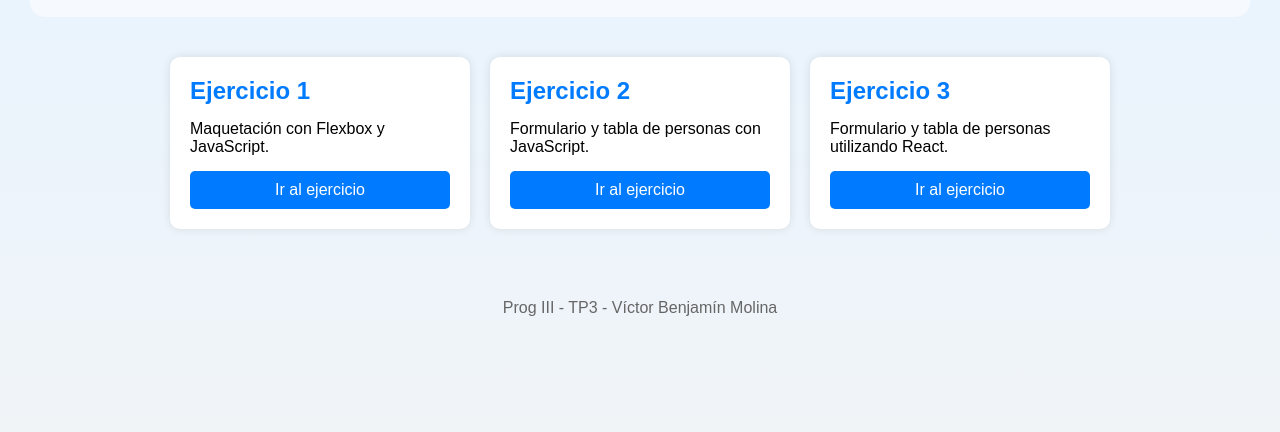
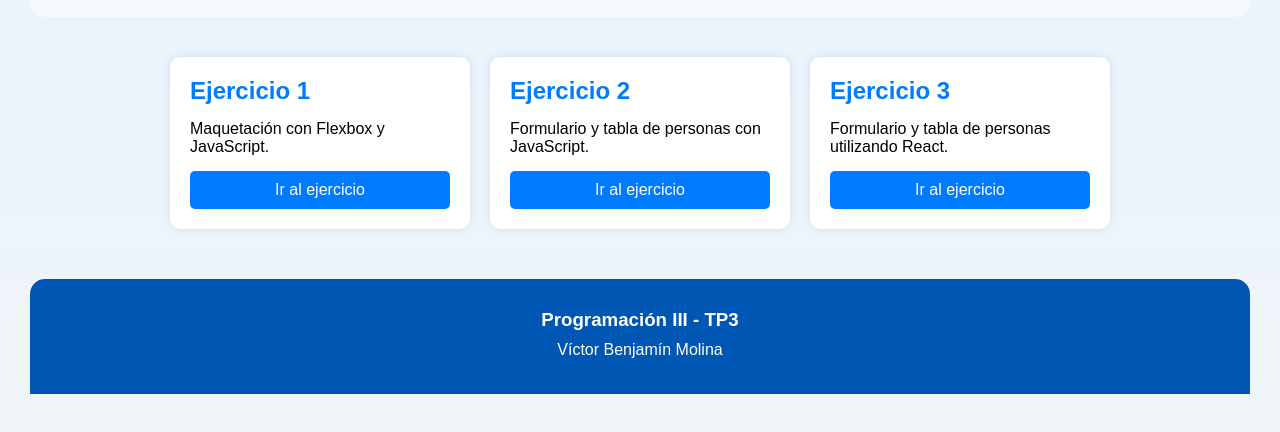
Before and after one commit to benjaminchincho07-byte/PROG3TP3, a plain HTML site: page index.html in a window 1280 px wide. Shown: the part 118-550 px from the top of the page. Drawn offline with Linux system fonts and the light colour scheme.

Commit message:
Mejorando el footer

```diff
--- a/css/styles.css
+++ b/css/styles.css
@@ -128,8 +128,22 @@ th{
     color: white;
 }
 footer{
+    margin-top: 50px;
+    background-color: #0056b3;
+    color: white;
+    padding: 30px 20px;
+    border-radius: 15px 15px 0 0;
+}
+
+.footer-contenido{
     text-align: center;
-    margin-top: 50px;
-    padding: 20px;
-    color: #666;
 }
+
+.footer-contenido h3{
+    color: white;
+    margin-bottom: 10px;
+}
+
+.footer-contenido p{
+    margin: 5px 0;
+}
--- a/index.html
+++ b/index.html
@@ -36,7 +36,10 @@
 
     </main>
 <footer>
-    <p>Prog III - TP3 - Víctor Benjamín Molina</p>
+    <div class="footer-contenido">
+        <h3>Programación III - TP3</h3>
+        <p>Víctor Benjamín Molina</p>
+    </div>
 </footer>
 </body>
 </html>
```
Also changed, not shown: flexbox.html (+4 -1 lines), personas.html (+4 -1 lines), react.html (+4 -1 lines).
